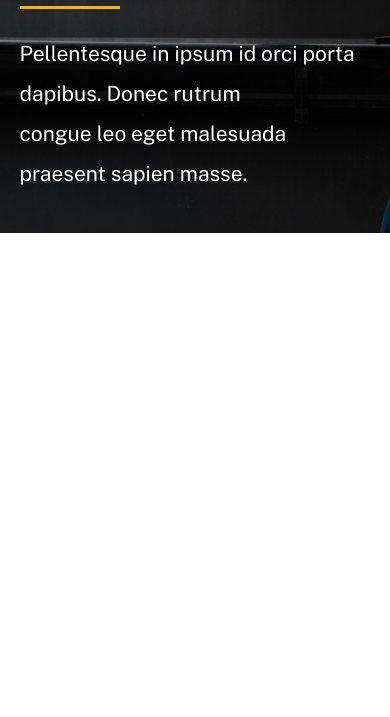
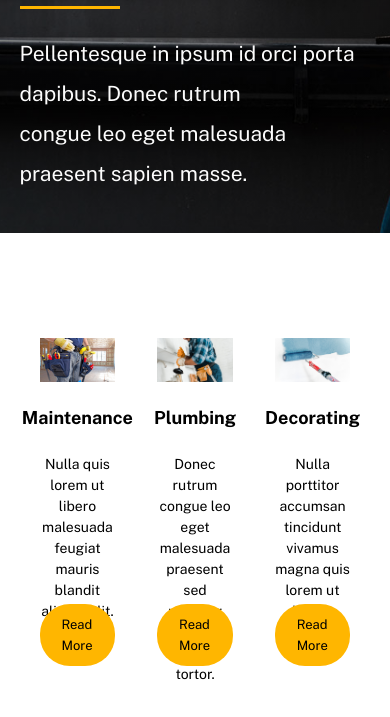
Before and after one commit to zeynab-asg/Handy-man-site, a plain HTML site: page index.html in a window 390 px wide. Shown: the part 617-1334 px from the top of the page. Drawn offline with Linux system fonts and the light colour scheme.

```diff
--- a/css/style.css
+++ b/css/style.css
@@ -11,7 +11,7 @@
 }
 
 body {
-  padding-bottom: 600px;
+  padding-bottom: 1200px;
 }
 :root {
   --main-color: rgb(255, 182, 0);
@@ -27,8 +27,8 @@ a {
   color: black;
 }
 .container {
-  width: 80%;
-  max-width: 1200px;
+  width: 90%;
+  max-width: 1600px;
   margin: 0 auto;
 }
 /* HEADER */
@@ -157,7 +157,10 @@ header .header-menu .container .menu-items li:first-child a {
   justify-content: center;
   align-items: center;
 }
-
+.hero-section .container {
+  position: relative;
+}
+/* hero-text */
 .hero-text {
   display: flex;
   flex-direction: column;
@@ -170,13 +173,12 @@ header .header-menu .container .menu-items li:first-child a {
   line-height: 24px;
   color: white;
   margin-bottom: 40px;
- text-transform: uppercase;
+  text-transform: uppercase;
 }
 .hero-text h1 {
   font-size: 68px;
   line-height: 86px;
   color: white;
-
 }
 .hero-text .break {
   width: 100px;
@@ -184,12 +186,63 @@ header .header-menu .container .menu-items li:first-child a {
   background-color: var(--main-color);
   margin: 25px 0;
 }
-.hero-text:last-child {
+.hero-text .last-p {
   font-size: 21px;
   font-weight: 400;
   line-height: 40px;
-  color: white;
+  color: rgb(252, 252, 252);
 }
+
+/* hero-cards */
+.hero-cards {
+  width: 100%;
+  display: flex;
+  justify-content: space-between;
+  align-items: center;
+  position: absolute;
+  top: 120%;
+  left: 0;
+
+}
+
+.hero-cards .item {
+  width: 33%;
+  background-color: rgb(255, 255, 255);
+  display: flex;
+  flex-direction: column;
+  justify-content: center;
+  align-items: center;
+  padding: 60px;
+}
+.hero-cards .item img {
+  display: block;
+  width: 100%;
+}
+.hero-cards .item h2 {
+  padding: 40px 0;
+    font-size: 24px;
+  font-weight: 700;
+  line-height: 24px;
+}
+.hero-cards .item p {
+      font-size: 20px;
+  line-height: 38px;
+  text-align: center;
+  height: 150px;
+}
+
+.hero-cards .item .btn {
+  background-color: var(--main-color);
+  padding: 18px 33px;
+  border-radius: 30px;
+  font-size: 20px;
+}
+
+
+
+
+
+
 /* FOOTER */
 
 /* responsive */
@@ -201,6 +254,29 @@ header .header-menu .container .menu-items li:first-child a {
   header .header-menu .container .menu-items {
     width: 480px;
   }
+
+/* hero-cards */
+  .hero-cards .item {
+    padding: 30px;
+  }
+  .hero-cards .item h2 {
+    font-size: 20px;
+              line-height: 32px;
+
+    padding: 27px 0;
+  }
+  .hero-cards .item p {
+          font-size: 16px;
+                    line-height: 26px;
+
+  }
+  .hero-cards .item .btn {
+    font-size: 14px;
+              line-height: 21px;
+
+      padding: 12px 27px;
+
+  }
 }
 @media (max-width: 830px) {
   header .header-menu .container .menu-items {
@@ -208,6 +284,26 @@ header .header-menu .container .menu-items li:first-child a {
   }
   header .header-menu .container .menu-items li a {
     font-size: 15px;
+  }
+
+  /* hero-cards */
+  .hero-cards .item {
+    padding: 20px;
+  }
+  .hero-cards .item h2 {
+    font-size: 18px;
+              line-height: 28px;
+
+    padding: 22px 0;
+  }
+  .hero-cards .item p {
+          font-size: 14px;
+          line-height: 21px;
+  }
+  .hero-cards .item .btn {
+    font-size: 13px;
+      padding: 10px 22px;
+
   }
 }
 
--- a/index.html
+++ b/index.html
@@ -20,20 +20,20 @@
           <ul class="social-icons">
             <li data-name="facebook">
               <a href="">
-                <i class="fa fa-bar-chart" aria-hidden="true"></i>
+                <i class="fa-brands fa-facebook-f" aria-hidden="true"></i>
               </a>
             </li>
             <li data-name="X">
               <a href="">
-                <i class="fa fa-battery-quarter" aria-hidden="true"></i>
+                <i class="fa-brands fa-x-twitter" aria-hidden="true"></i>
               </a>
             </li>
             <li data-name="instagram">
-              <a href=""> <i class="fa fa-building" aria-hidden="true"></i> </a>
+              <a href=""> <i class="fa-brands fa-instagram" aria-hidden="true"></i> </a>
             </li>
             <li data-name="youtube">
               <a href="">
-                <i class="fa fa-check-square" aria-hidden="true"></i>
+                <i class="fa-brands fa-youtube" aria-hidden="true"></i>
               </a>
             </li>
           </ul>
@@ -71,15 +71,45 @@
       <!-- Hero-section -->
       <div class="hero-section">
         <div class="container">
+          <!-- hero-text -->
           <section class="hero-text">
             <p class="first-p">Trusted handyman services</p>
             <h1>Trusted & Reliable<br />Handyman Services</h1>
             <div class="break"></div>
-            <p>
+            <p class="last-p">
               Pellentesque in ipsum id orci porta dapibus. Donec rutrum
               <br />congue leo eget malesuada praesent sapien masse.
             </p>
           </section>
+
+          <!-- hero-cards -->
+          <div class="hero-cards">
+            <section class="item">
+              <img src="images/service-04.jpg" alt="" />
+              <h2>Maintenance</h2>
+              <p>
+                Nulla quis lorem ut libero malesuada feugiat mauris blandit
+                aliquet elit.
+              </p>
+              <div class="btn">Read More</div>
+            </section>
+            <section class="item">
+              <img src="images/service-03.jpg" alt="" />
+              <h2>Plumbing</h2>
+              <p>
+                Donec rutrum congue leo eget malesuada praesent sed porttitor lectus leget tortor.
+              </p>
+              <div class="btn">Read More</div>
+            </section>
+            <section class="item">
+              <img src="images/service-02.jpg" alt="" />
+              <h2>Decorating</h2>
+              <p>
+                Nulla porttitor accumsan tincidunt vivamus magna quis lorem ut libero.
+              </p>
+              <div class="btn">Read More</div>
+            </section>
+          </div>
         </div>
       </div>
     </main>
```
